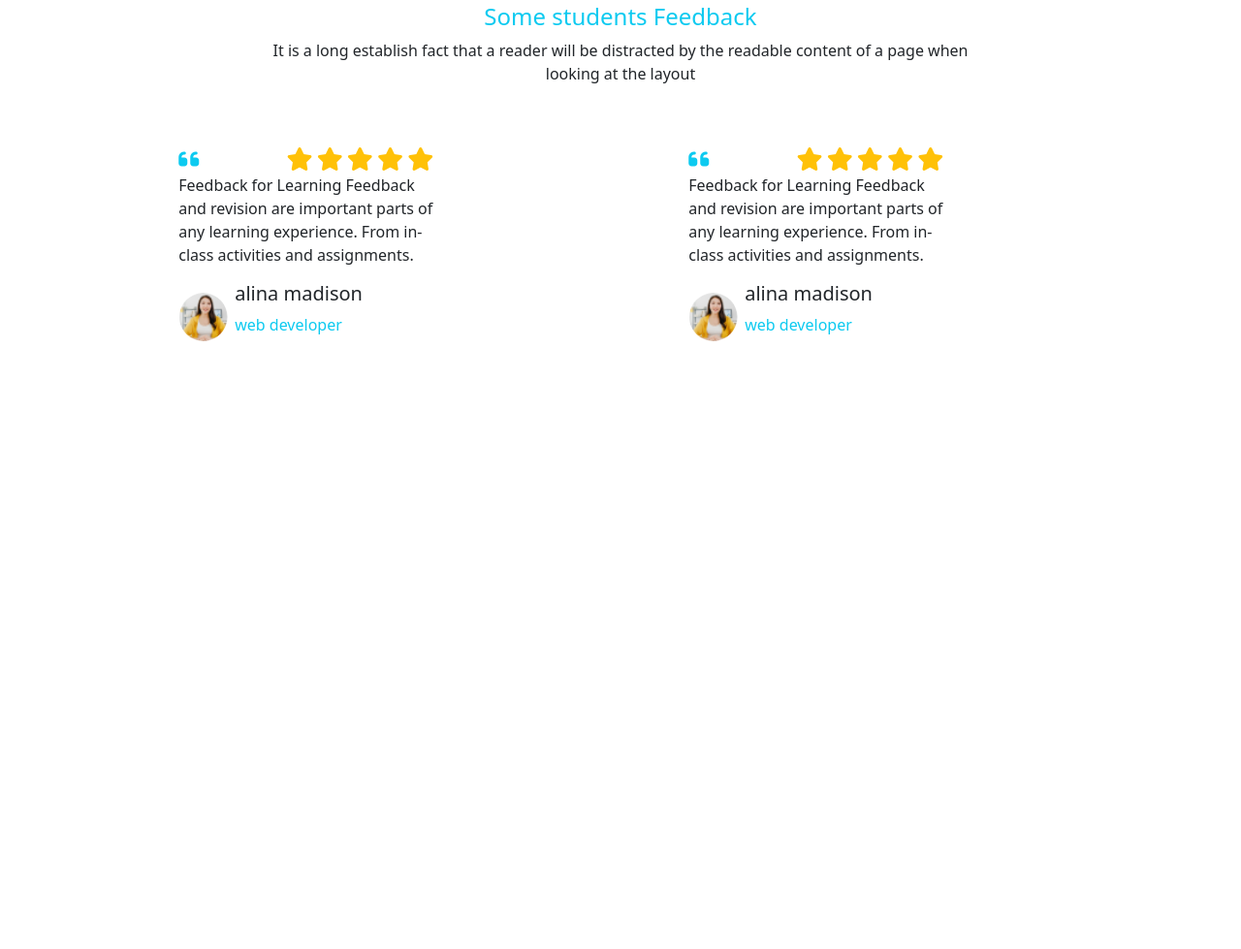
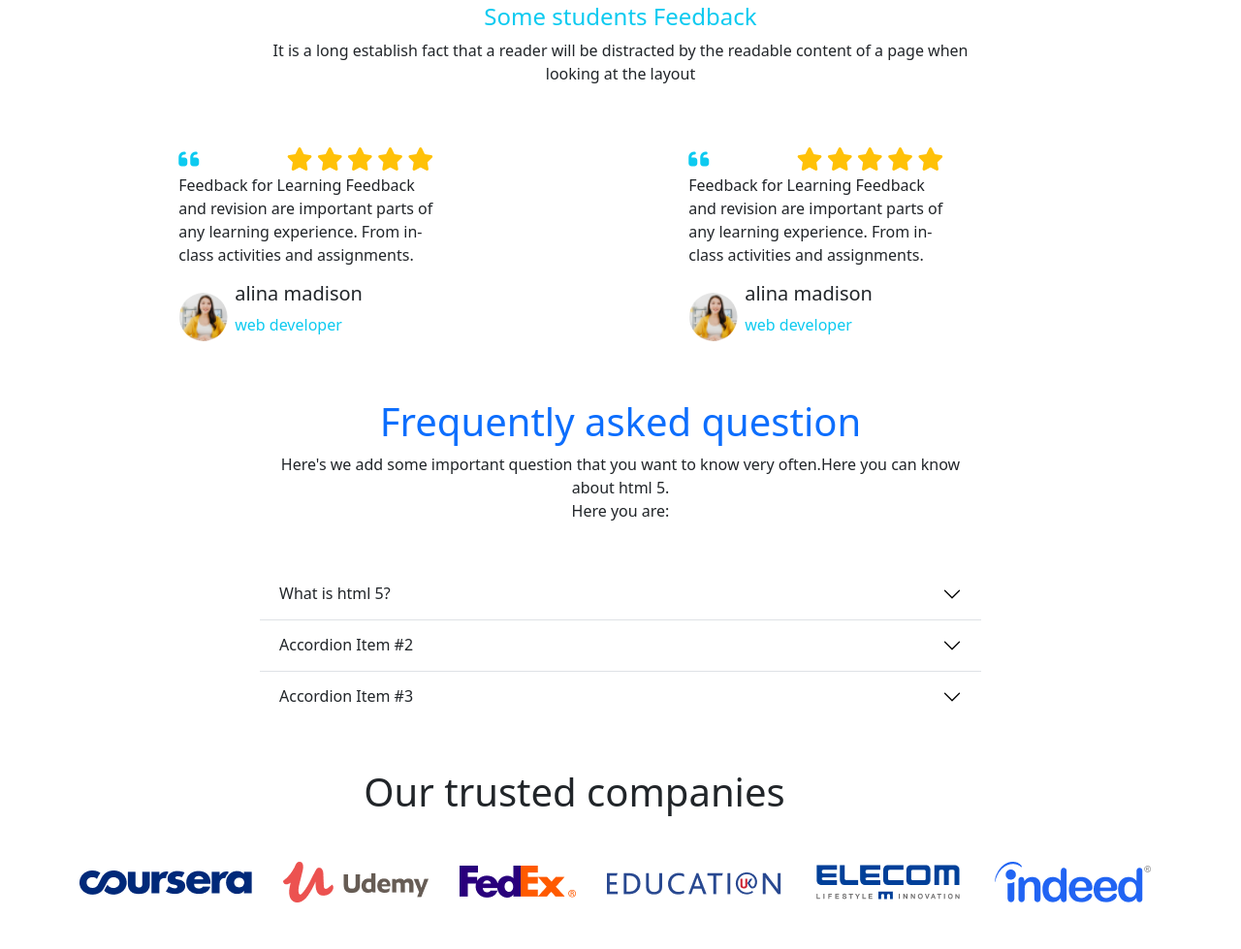
Before and after one commit to nerrAlam/learning-school, a plain HTML site: page index.html in a window 1280 px wide. Shown: the part 2964-3943 px from the top of the page at 97% size. Before the commit the page ends 3327 px from the top, so only its background shows below. Drawn offline with nearby package versions, Linux system fonts and the light colour scheme.

Commit message:
trusted comapany section done

```diff
--- a/index.html
+++ b/index.html
@@ -484,7 +484,86 @@
             </div>
         </section>
 
+        <!---------------------------------- freequently asked question  --------------------------------->
+        <section>
+            <div class="container mt-5">
+                <div class="row-cols-1">
+                    <div class="col-8 mx-auto">
+                        <h1 class="text-center text-primary">Frequently asked question</h1>
+                        <p class="text-center">
+                            Here's we add some important question that you want to know very often.Here you can know about html 5.
+                            <br>
+                            Here you are:
+                        </p>
+                    </div>
+                    <div class="col-8 mx-auto mt-5">
+                        <div class="accordion accordion-flush" id="accordionFlushExample">
+                            <div class="accordion-item">
+                              <h2 class="accordion-header" id="flush-headingOne">
+                                <button class="accordion-button collapsed" type="button" data-bs-toggle="collapse" data-bs-target="#flush-collapseOne" aria-expanded="false" aria-controls="flush-collapseOne">
+                                    What is html 5?
+                                </button>
+                              </h2>
+                              <div id="flush-collapseOne" class="accordion-collapse collapse" aria-labelledby="flush-headingOne" data-bs-parent="#accordionFlushExample">
+                                <div class="accordion-body">Placeholder content for this accordion, which is intended to demonstrate the <code>.accordion-flush</code> class. This is the first item's accordion body.</div>
+                              </div>
+                            </div>
+                            <div class="accordion-item">
+                              <h2 class="accordion-header" id="flush-headingTwo">
+                                <button class="accordion-button collapsed" type="button" data-bs-toggle="collapse" data-bs-target="#flush-collapseTwo" aria-expanded="false" aria-controls="flush-collapseTwo">
+                                  Accordion Item #2
+                                </button>
+                              </h2>
+                              <div id="flush-collapseTwo" class="accordion-collapse collapse" aria-labelledby="flush-headingTwo" data-bs-parent="#accordionFlushExample">
+                                <div class="accordion-body">Placeholder content for this accordion, which is intended to demonstrate the <code>.accordion-flush</code> class. This is the second item's accordion body. Let's imagine this being filled with some actual content.</div>
+                              </div>
+                            </div>
+                            <div class="accordion-item">
+                              <h2 class="accordion-header" id="flush-headingThree">
+                                <button class="accordion-button collapsed" type="button" data-bs-toggle="collapse" data-bs-target="#flush-collapseThree" aria-expanded="false" aria-controls="flush-collapseThree">
+                                  Accordion Item #3
+                                </button>
+                              </h2>
+                              <div id="flush-collapseThree" class="accordion-collapse collapse" aria-labelledby="flush-headingThree" data-bs-parent="#accordionFlushExample">
+                                <div class="accordion-body">Placeholder content for this accordion, which is intended to demonstrate the <code>.accordion-flush</code> class. This is the third item's accordion body. Nothing more exciting happening here in terms of content, but just filling up the space to make it look, at least at first glance, a bit more representative of how this would look in a real-world application.</div>
+                              </div>
+                            </div>
+                          </div>
+                    </div>
+                </div>
+            </div>
+        </section>
 
+        <!----------------------------------------- trusted companies ------------------------------------>
+        <section class="trusted-company">
+            <div class="container">
+                <div class="row">
+                    <div class="col-11 my-5">
+                        <h1 class="text-center mb-3">Our trusted companies</h1>
+                        <div class="d-flex mt-5 align-items-center">
+                            <div>
+                                <img src="images/company/company-1.png" alt="" class="me-3">
+                            </div>
+                            <div>
+                                <img src="images/company/company-2.png" alt="" class="me-3 ms-3">
+                            </div>
+                            <div>
+                                <img src="images/company/company-3.png" alt="" class="me-3 ms-3">
+                            </div>
+                            <div>
+                                <img src="images/company/company-4.png" alt="" class="me-3 ms-3">
+                            </div>
+                            <div>
+                                <img src="images/company/company-5.png" alt="" class="me-3 ms-3">
+                            </div>
+                            <div>
+                                <img src="images/company/company-6.png" alt="" class="me-3 ms-3">
+                            </div>
+                        </div>
+                    </div>
+                </div>
+            </div>
+        </section>
     </main>
 
     <!-------------------------------------- footer section ----------------------------------------------- -->
```
